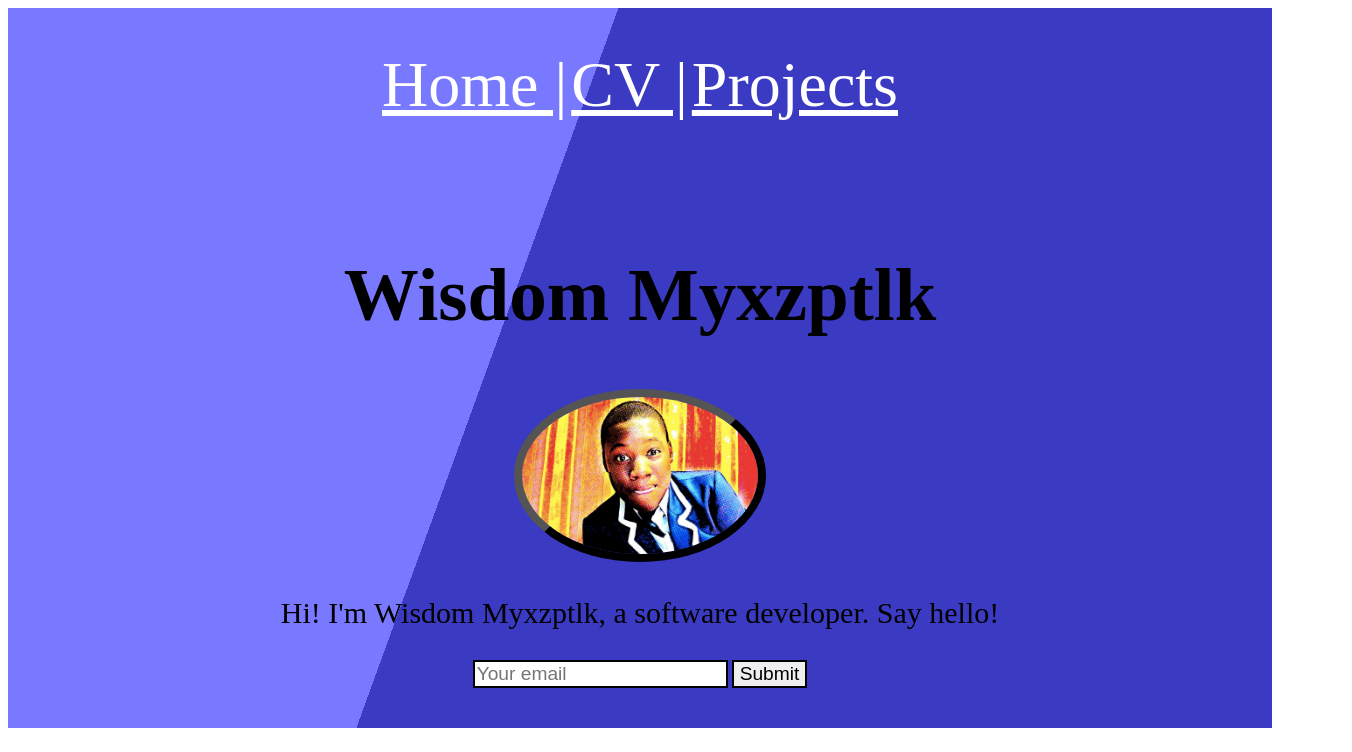
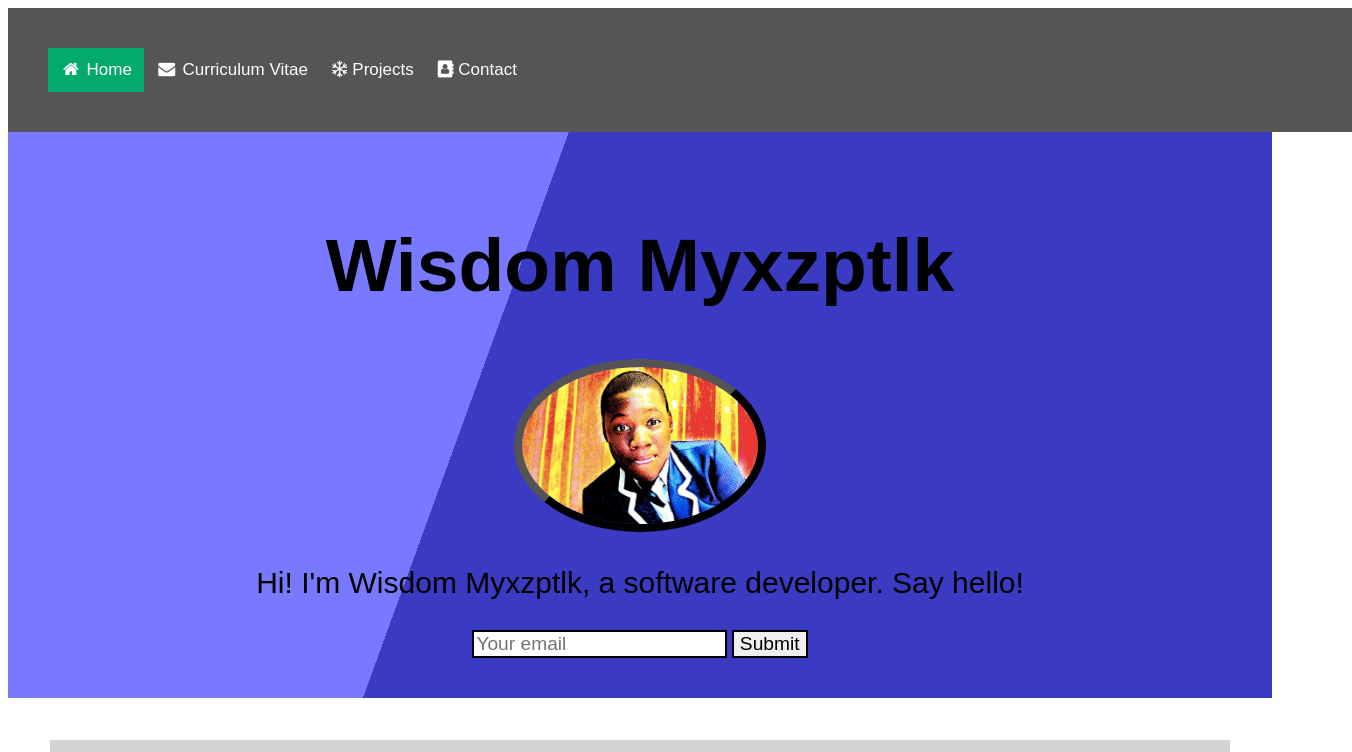
Before and after one commit to wizzidom/Personal-Site, a plain HTML site: page index.html in a window 1280 px wide. Shown: the top 752 px of the page, 1352 px wide, since content can reach past the window. Drawn offline with Linux system fonts and the light colour scheme.

Commit message:
Update index.html

```diff
--- a/index.html
+++ b/index.html
@@ -61,21 +61,56 @@
                 font-size: 2em;
                 border-style: dashed;
             }
-            .a {
-                font-size: 4em;
-                color : white;
-            }
+
         </style>
     </head>
     <body>
         <header>
-            <nav>
-                <div>
-                <a href="index.html" class="a" > Home |</a>
-                <a href="cv.html" class="a" >CV |</a>
-                <a href="project.html" class="a" >Projects</a>
-                </div>
-            </nav>
+
+<link rel="stylesheet" href="https://cdnjs.cloudflare.com/ajax/libs/font-awesome/4.7.0/css/font-awesome.min.css">
+<style>
+body {font-family: Arial, Helvetica, sans-serif;}
+
+.navbar {
+  width: 100%;
+  background-color: #555;
+  overflow: auto;
+}
+
+.navbar a {
+  float: left;
+  padding: 12px;
+  color: white;
+  text-decoration: none;
+  font-size: 17px;
+}
+
+.navbar a:hover {
+  background-color: #000;
+}
+
+.active {
+  background-color: #04AA6D;
+}
+
+@media screen and (max-width: 500px) {
+  .navbar a {
+    float: none;
+    display: block;
+  }
+}
+</style>
+
+
+<div class="navbar">
+  <a class="active" href="#"><i class="fa fa-fw fa-home"></i> Home</a>
+  <a href="#"><i class="fa fa-fw fa-envelope" ></i> Curriculum Vitae</a>
+
+  <a href="#"><i class="fa fa-snowflake-o"></i> Projects</a>
+    <a href="#"><i class="fa fa-address-book" ></i> Contact</a>
+</div>
+
+
             <div>
                 <h1>Wisdom Myxzptlk</h1>
                 <img src= "wisdom.jpg">
```
